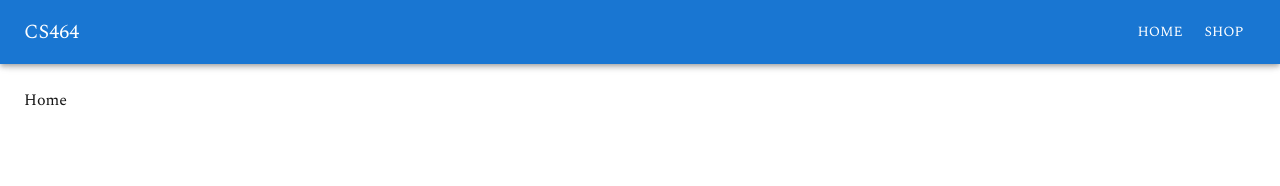
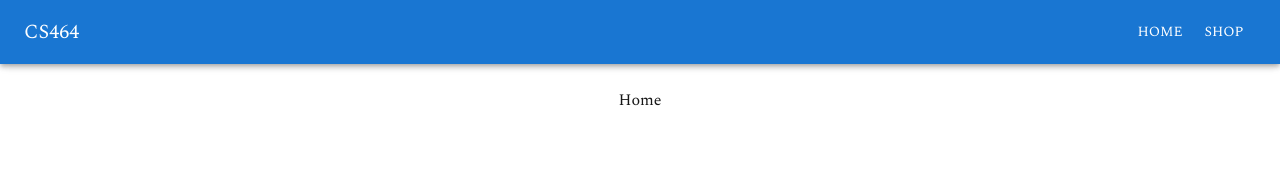
Before and after one commit to CS464-ECOMMERCE/frontend, a Next.js app: page / in a window 1280 px wide. Shown: the top 186 px of the page. Built offline with nearby package versions, Linux system fonts and the light colour scheme.

Commit message:
fix css and build errors with k8s

```diff
--- a/src/app/globals.css
+++ b/src/app/globals.css
@@ -21,11 +21,12 @@
   font-style: normal;
 }
 
+html,
 body {
   color: var(--foreground);
   background: var(--background);
   font-family: "MyFont";
-  min-height: screen;
+  min-height: 100%;
   display: flex;
   flex-direction: column;
   align-items: center;
@@ -37,10 +38,18 @@ body {
   }
 }
 
+.root-layout {
+  display: flex;
+  flex-direction: column;
+  flex: 1;
+}
+
 .display-screen {
   display: flex;
   flex-direction: column;
+  flex: 1;
   width: 100%;
+  min-width: 90%;
   max-width: 90rem;
 }
 
--- a/src/app/layout.js
+++ b/src/app/layout.js
@@ -11,7 +11,7 @@ export const metadata = {
 export default function RootLayout({ children }) {
   return (
     <html lang="en">
-      <body>
+      <body className="root-layout">
         <ThemeProvider theme={theme}>
           <Navbar />
           <Box component="main" sx={{ p: 3 }} className="display-screen">
```
Also changed, not shown: components/Lottie404.js (added, +23 -0 lines), src/app/404/page.js (+10 -15 lines).
